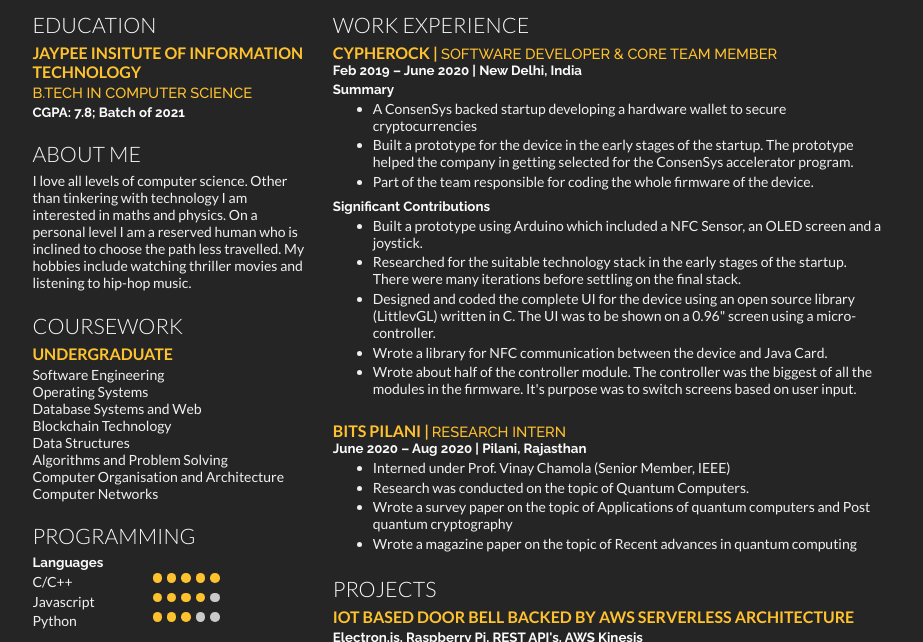
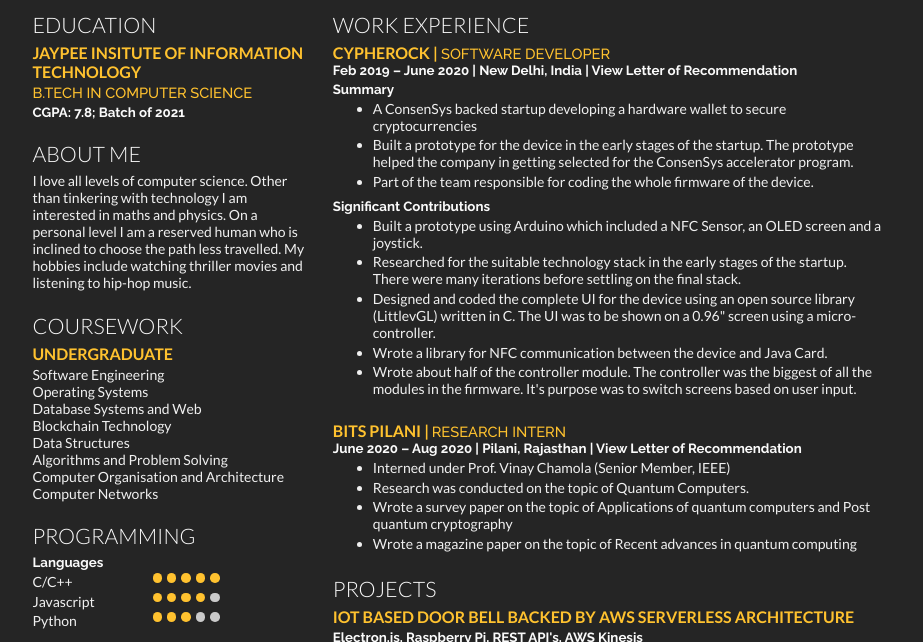
Before and after one commit to il3ven/resume, a plain HTML site: page index.html in a window 1280 px wide. Shown: the part 136-778 px from the top of the page, without its empty margins (183-1106 px from the left). Drawn offline with Linux system fonts and the light colour scheme.

Commit message:
Changes in content

```diff
--- a/index.html
+++ b/index.html
@@ -238,12 +238,18 @@
         <div class="section">
           <h1>Work Experience</h1>
           <h2 style="display: inline">
-            <a href="https://cypherock.com/">Cypherock</a> |
+            <a href="https://cypherock.com/" target="_blank">Cypherock</a> |
           </h2>
-          <p class="descript" style="display: inline">
-            Software Developer & Core Team Member
+          <p class="descript" style="display: inline">Software Developer</p>
+          <p class="location">
+            Feb 2019 – June 2020 | New Delhi, India |
+            <a
+              href="https://drive.google.com/file/d/1firGcze8yIbdu9mEFchP02uiXtjTYUjm/view?usp=sharing"
+              target="_blank"
+            >
+              View Letter of Recommendation
+            </a>
           </p>
-          <p class="location">Feb 2019 – June 2020 | New Delhi, India</p>
           <p class="location">Summary</p>
           <ul>
             <li>
@@ -291,7 +297,15 @@
         <div class="section">
           <h2 style="display: inline">BITS Pilani |</h2>
           <p class="descript" style="display: inline">Research Intern</p>
-          <p class="location">June 2020 – Aug 2020 | Pilani, Rajasthan</p>
+          <p class="location">
+            June 2020 – Aug 2020 | Pilani, Rajasthan |
+            <a
+              href="https://drive.google.com/file/d/14asgu3q6h82Y4UhdF_rHzW1_Etqygtnt/view?usp=sharing"
+              target="_blank"
+            >
+              View Letter of Recommendation
+            </a>
+          </p>
           <ul>
             <li>Interned under Prof. Vinay Chamola (Senior Member, IEEE)</li>
             <li>Research was conducted on the topic of Quantum Computers.</li>
@@ -323,7 +337,14 @@
         </div>
 
         <div class="section">
-          <h2>Decentralized Crowdfunding App</h2>
+          <h2>
+            <a
+              href="https://github.com/il3ven/Crowdfunding-App"
+              target="_blank"
+            >
+              Decentralized Crowdfunding App
+            </a>
+          </h2>
           <p class="location">
             Ethereum Smart Contract, Solidity, React.js, Web3.js
           </p>
```
